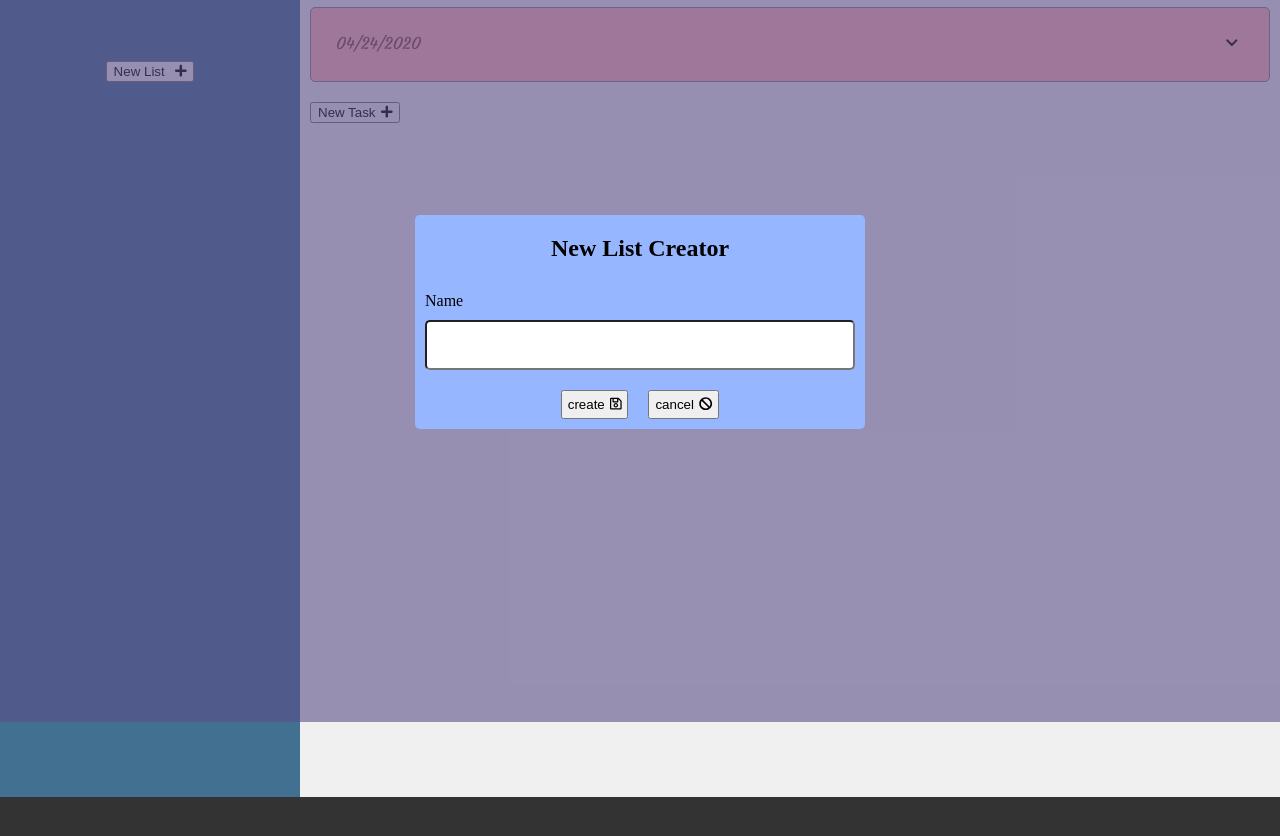
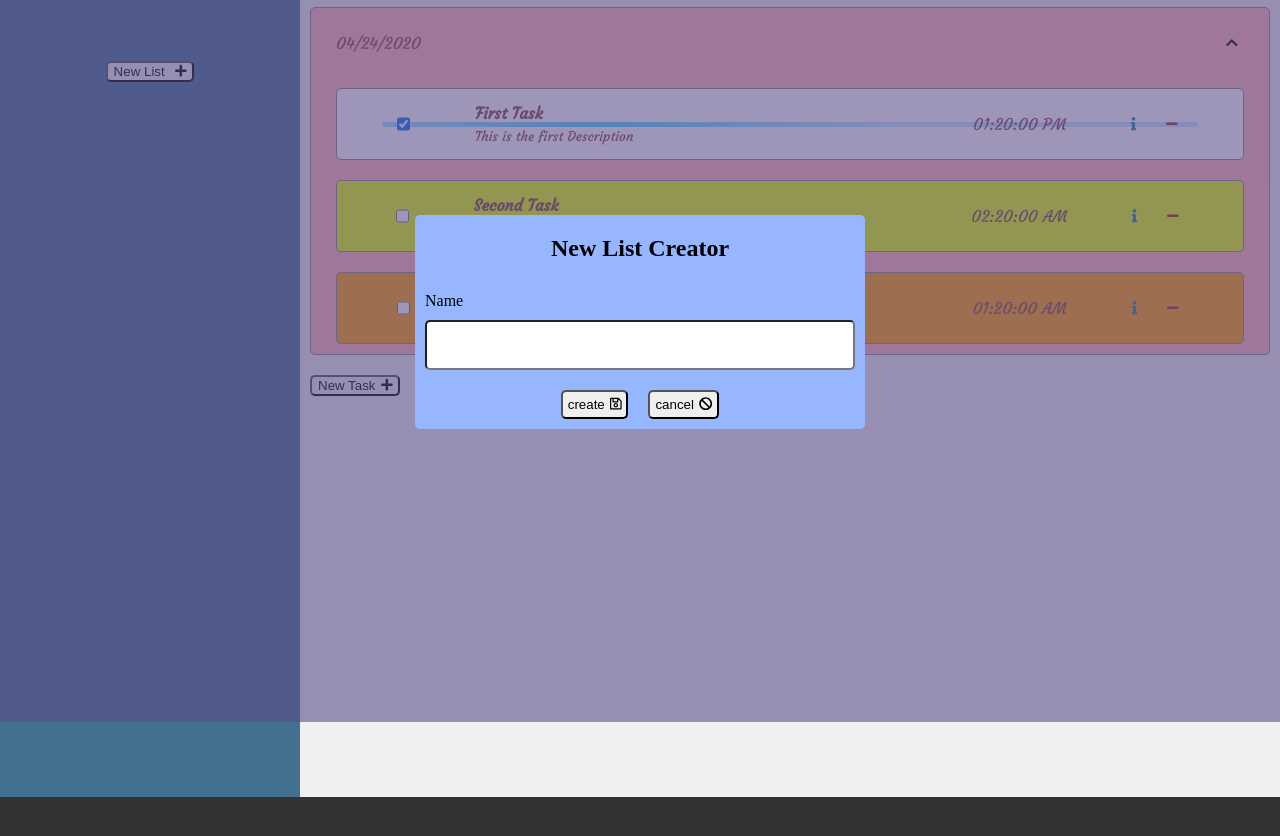
Before and after one commit to Dandush03/JS-ToDoList, a website built with webpack: page dist/index.html in a window 1280 px wide. Both pictures are taken after a click on the button "New List". Shown: the part 78-914 px from the top of the page. Built offline with nearby package versions, Linux system fonts and the light colour scheme.

Commit message:
fixed Chrome adaptation

```diff
--- a/src/index.scss
+++ b/src/index.scss
@@ -39,3 +39,7 @@ footer {
   grid-area: footer;
   height: 100px;
 }
+
+button {
+  border-radius: $space;
+}
--- a/src/views/javascripts/main.js
+++ b/src/views/javascripts/main.js
@@ -158,7 +158,7 @@ const TaskList = (name) => {
           titleDiv.className = 'group-title';
           const span = document.createElement('span');
           const openBtn = document.createElement('button');
-          openBtn.innerHTML = '<i class="fas fa-chevron-down"></i>';
+          openBtn.innerHTML = '<i class="fas fa-chevron-up"></i>';
           openBtn.onclick = openCloseContainer;
           titleDiv.appendChild(span);
           titleDiv.appendChild(openBtn);
@@ -173,10 +173,11 @@ const TaskList = (name) => {
             span.innerText = 'Today';
             div.className = 'task-container present open';
           } else if (span.innerText < today) {
-            div.className = 'task-container past close';
+            div.className = 'task-container past open';
           } else {
-            div.className = 'task-container future close';
+            div.className = 'task-container future open';
           }
+
           mainDiv.insertBefore(div, mainDiv.childNodes[0]);
         });
       }
--- a/src/views/stylesheets/_taskFrm.scss
+++ b/src/views/stylesheets/_taskFrm.scss
@@ -25,6 +25,8 @@ form {
   border-radius: $space;
   display: flex;
   flex-direction: column;
+  max-height: 70vh;
+  overflow-y: auto;
   width: $space * 90;
 
   >h2 {
@@ -111,4 +113,5 @@ label {
 
 select {
   margin: $space * 2;
+  min-height: $space * 6;
 }
--- a/src/views/stylesheets/left-menu.scss
+++ b/src/views/stylesheets/left-menu.scss
@@ -8,6 +8,7 @@
   justify-content: center;
 
   h2 {
+    -webkit-background-clip: text;
     background-clip: text;
     background-image: $c-logo;
     color: transparent;
```
Also changed, not shown: src/index.js (+7 -0 lines), README.md, dist/main.js.
